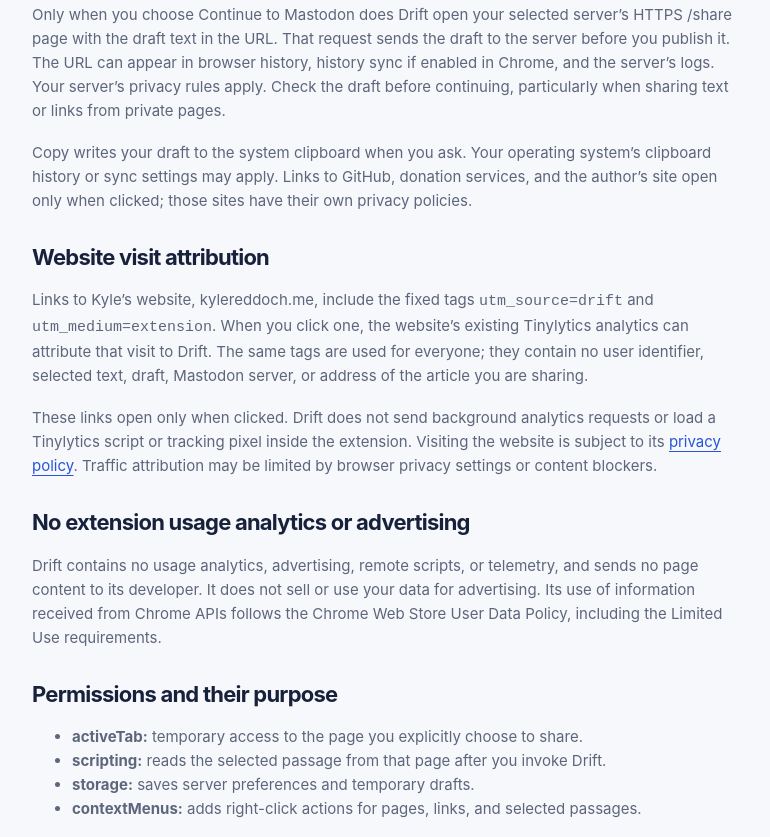
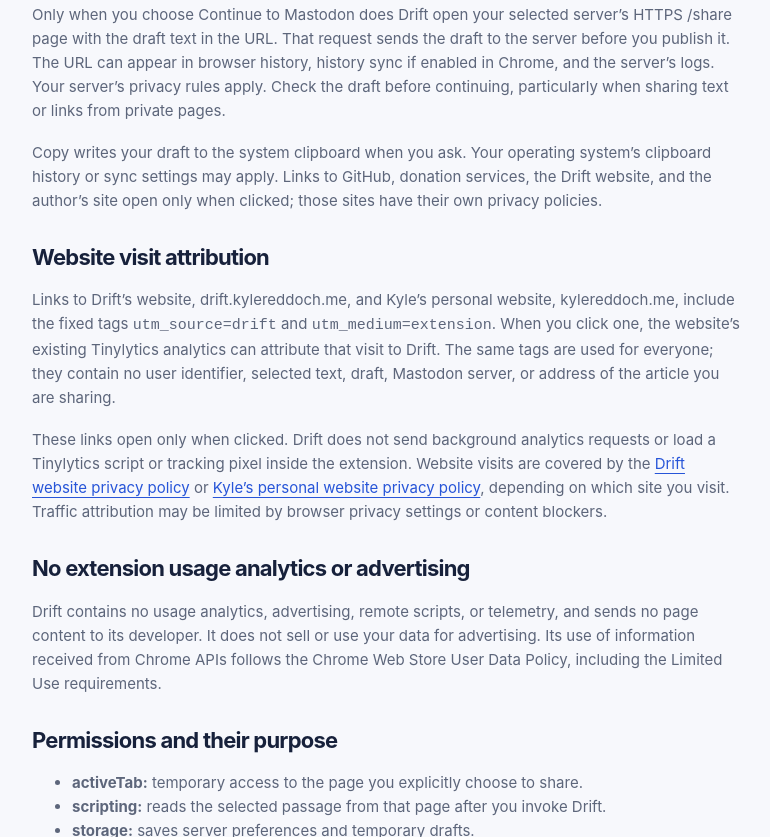
Before and after one commit to kylereddoch/drift, a plain HTML site: page privacy.html in a window 1280 px wide. Shown: the part 716-1553 px from the top of the page, without its empty margins (253-1023 px from the left). Drawn offline with Linux system fonts and the light colour scheme.

Commit message:
Update website privacy links for Drift 1.0.1

```diff
--- a/privacy.html
+++ b/privacy.html
@@ -1,10 +1,10 @@
 <!doctype html>
 <html lang="en"><head><meta charset="utf-8"><meta name="viewport" content="width=device-width, initial-scale=1"><title>Privacy · Drift</title><meta name="description" content="What Drift reads, what stays in your browser, and what is sent when you choose to share."><link rel="canonical" href="https://drift.kylereddoch.me/privacy.html"><meta property="og:title" content="Privacy · Drift"><meta property="og:description" content="What Drift reads, what stays in your browser, and what is sent when you choose to share."><meta property="og:type" content="website"><meta property="og:url" content="https://drift.kylereddoch.me/privacy.html"><link rel="icon" type="image/svg+xml" href="assets/drift.svg"><link rel="icon" type="image/png" sizes="128x128" href="assets/drift-128.png"><link rel="stylesheet" href="assets/styles.css"><script src="https://tinylytics.app/embed/4pKqZQnKtz8i-yQCyZmX.js?events&amp;beacon" defer></script></head>
-<body><main class="document"><a id="privacy-home" class="brand" href="./" data-tinylytics-event="navigation.home" data-tinylytics-event-value="privacy-logo"><img src="assets/drift.svg" width="38" height="38" alt=""><span>drift<span class="brand-dot">.</span></span></a><h1>Privacy, in plain language.</h1><p>Effective September 29, 2026 · Drift 1.0.0 · Maintained by Kyle Reddoch</p>
+<body><main class="document"><a id="privacy-home" class="brand" href="./" data-tinylytics-event="navigation.home" data-tinylytics-event-value="privacy-logo"><img src="assets/drift.svg" width="38" height="38" alt=""><span>drift<span class="brand-dot">.</span></span></a><h1>Privacy, in plain language.</h1><p>Effective October 2, 2026 · Drift 1.0.x · Maintained by Kyle Reddoch</p>
 <h2>What Drift reads</h2><p>When you click Drift, use its keyboard shortcut, or choose its right-click menu, it uses the selected page’s title and URL, and any passage you selected, to prepare a post. It does not monitor your browsing in the background. Some protected pages and embedded content do not allow access to selected text.</p>
 <h2>What stays in your browser</h2><p>Saved Mastodon server addresses and preferences are stored locally in Chrome’s extension storage. They are not synced by Drift. Draft text and its source information are stored in temporary extension session storage so a closed popup can recover your edits. This session storage clears when Chrome restarts, or the extension is disabled, reloaded, or updated. Drift also removes a tab’s saved draft when that tab closes.</p><p>These storage areas are not a password vault. Drift does not store passwords, authentication tokens, or Mastodon cookies.</p>
-<h2>What leaves your browser</h2><p>Only when you choose Continue to Mastodon does Drift open your selected server’s HTTPS /share page with the draft text in the URL. That request sends the draft to the server before you publish it. The URL can appear in browser history, history sync if enabled in Chrome, and the server’s logs. Your server’s privacy rules apply. Check the draft before continuing, particularly when sharing text or links from private pages.</p><p>Copy writes your draft to the system clipboard when you ask. Your operating system’s clipboard history or sync settings may apply. Links to GitHub, donation services, and the author’s site open only when clicked; those sites have their own privacy policies.</p>
-<h2>Website visit attribution</h2><p>Links to Kyle’s website, kylereddoch.me, include the fixed tags <code>utm_source=drift</code> and <code>utm_medium=extension</code>. When you click one, the website’s existing Tinylytics analytics can attribute that visit to Drift. The same tags are used for everyone; they contain no user identifier, selected text, draft, Mastodon server, or address of the article you are sharing.</p><p>These links open only when clicked. Drift does not send background analytics requests or load a Tinylytics script or tracking pixel inside the extension. Visiting the website is subject to its <a href="https://kylereddoch.me/privacy/?utm_source=drift&amp;utm_medium=extension" target="_blank" rel="noopener noreferrer">privacy policy</a>. Traffic attribution may be limited by browser privacy settings or content blockers.</p>
+<h2>What leaves your browser</h2><p>Only when you choose Continue to Mastodon does Drift open your selected server’s HTTPS /share page with the draft text in the URL. That request sends the draft to the server before you publish it. The URL can appear in browser history, history sync if enabled in Chrome, and the server’s logs. Your server’s privacy rules apply. Check the draft before continuing, particularly when sharing text or links from private pages.</p><p>Copy writes your draft to the system clipboard when you ask. Your operating system’s clipboard history or sync settings may apply. Links to GitHub, donation services, the Drift website, and the author’s site open only when clicked; those sites have their own privacy policies.</p>
+<h2>Website visit attribution</h2><p>Links to Drift’s website, drift.kylereddoch.me, and Kyle’s personal website, kylereddoch.me, include the fixed tags <code>utm_source=drift</code> and <code>utm_medium=extension</code>. When you click one, the website’s existing Tinylytics analytics can attribute that visit to Drift. The same tags are used for everyone; they contain no user identifier, selected text, draft, Mastodon server, or address of the article you are sharing.</p><p>These links open only when clicked. Drift does not send background analytics requests or load a Tinylytics script or tracking pixel inside the extension. Website visits are covered by the <a href="https://drift.kylereddoch.me/privacy.html?utm_source=drift&amp;utm_medium=extension" target="_blank" rel="noopener noreferrer">Drift website privacy policy</a> or <a href="https://kylereddoch.me/privacy/?utm_source=drift&amp;utm_medium=extension" target="_blank" rel="noopener noreferrer">Kyle’s personal website privacy policy</a>, depending on which site you visit. Traffic attribution may be limited by browser privacy settings or content blockers.</p>
 <h2>No extension usage analytics or advertising</h2><p>Drift contains no usage analytics, advertising, remote scripts, or telemetry, and sends no page content to its developer. It does not sell or use your data for advertising. Its use of information received from Chrome APIs follows the Chrome Web Store User Data Policy, including the Limited Use requirements.</p>
 <h2>Permissions and their purpose</h2><ul><li><strong>activeTab:</strong> temporary access to the page you explicitly choose to share.</li><li><strong>scripting:</strong> reads the selected passage from that page after you invoke Drift.</li><li><strong>storage:</strong> saves server preferences and temporary drafts.</li><li><strong>contextMenus:</strong> adds right-click actions for pages, links, and selected passages.</li></ul><p>Drift requests no persistent access to websites, browser history permission, cookies permission, or account API access.</p>
 <h2>Remove your data</h2><p>Use Clear temporary drafts or Reset Drift on the welcome page. Already-open editor text remains visible and can be saved again if you edit it. Uninstalling Drift removes its local extension data. Removing a draft does not erase clipboard contents, browser history, or information already received by a Mastodon server.</p>
```
